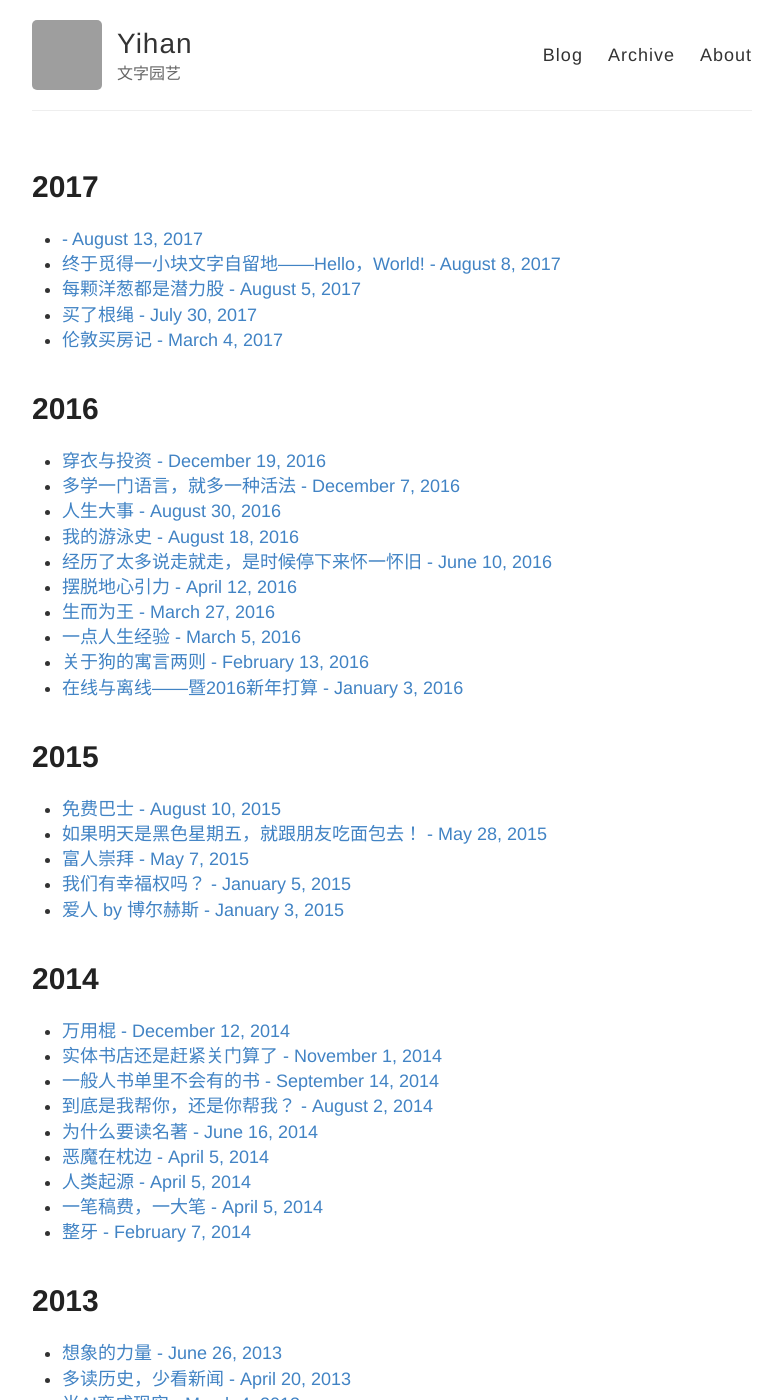
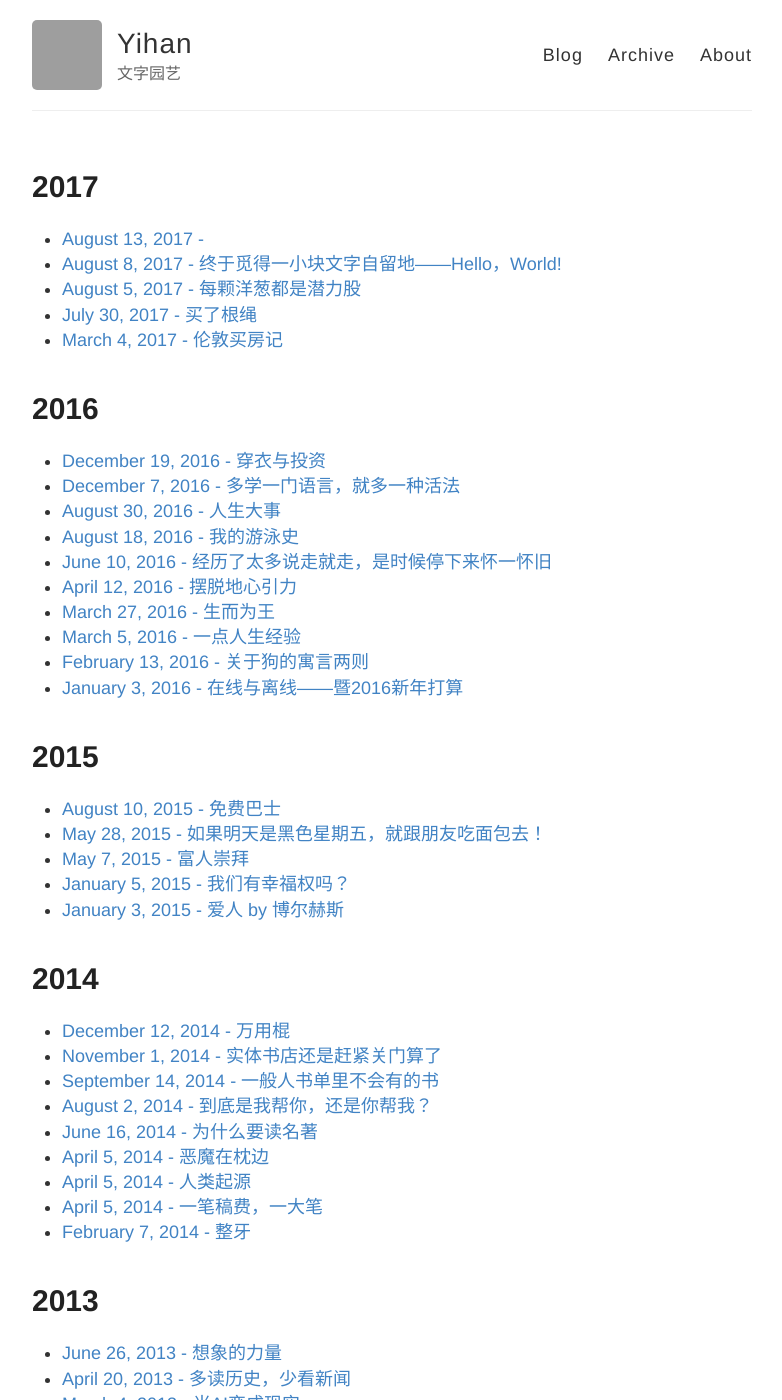
Before and after one commit to yihanxu/yihanxu.github.io, a Jekyll site: the page built from archive.md, in a window 1280 px wide and 1400 px high. Shown: the whole window, without its empty margins (248-1030 px from the left). Built offline with Jekyll 4.4.1, drawn with Linux system fonts in a browser that asks for light colours; some of the changed text lies outside the part shown; grey boxes are pictures that could not be loaded.

Commit message:
Update archive.md

```diff
--- a/archive.md
+++ b/archive.md
@@ -14,7 +14,8 @@ permalink: /archive/
            <ul>
            {% assign myDate = currentDate %}
        {% endif %}
-       <li><a href="{{ post.url }}"><span> {{ post.title }}</span> - {{ post.date | date: "%B %-d, %Y" }}</a></li>{% if forloop.last %}</ul>{% endif %}
+       <li><a href="{{ post.url }}"><span>{{ post.date | date: "%B %-d, %Y" }}</span> - {{ post.title }}</a></li>
+       {% if forloop.last %}</ul>{% endif %}
    {% endfor %}
 
 </section>
```
